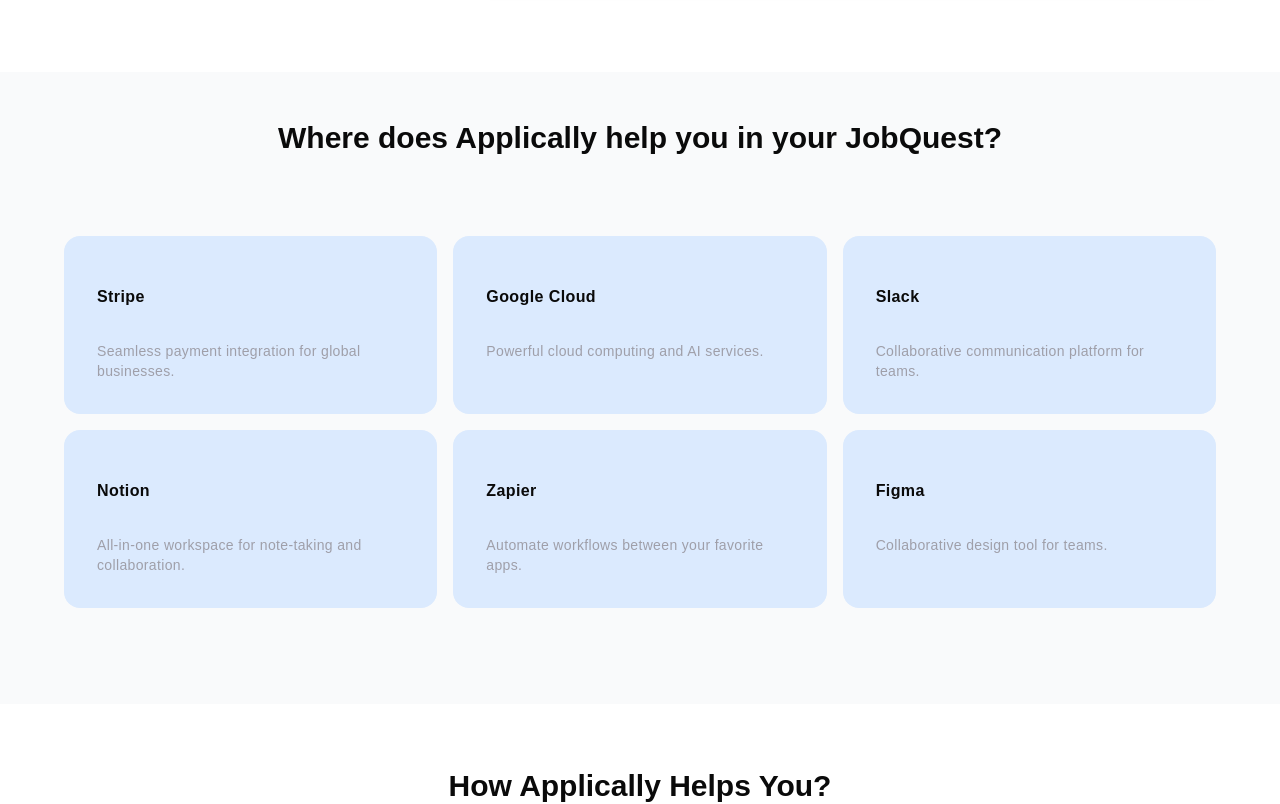
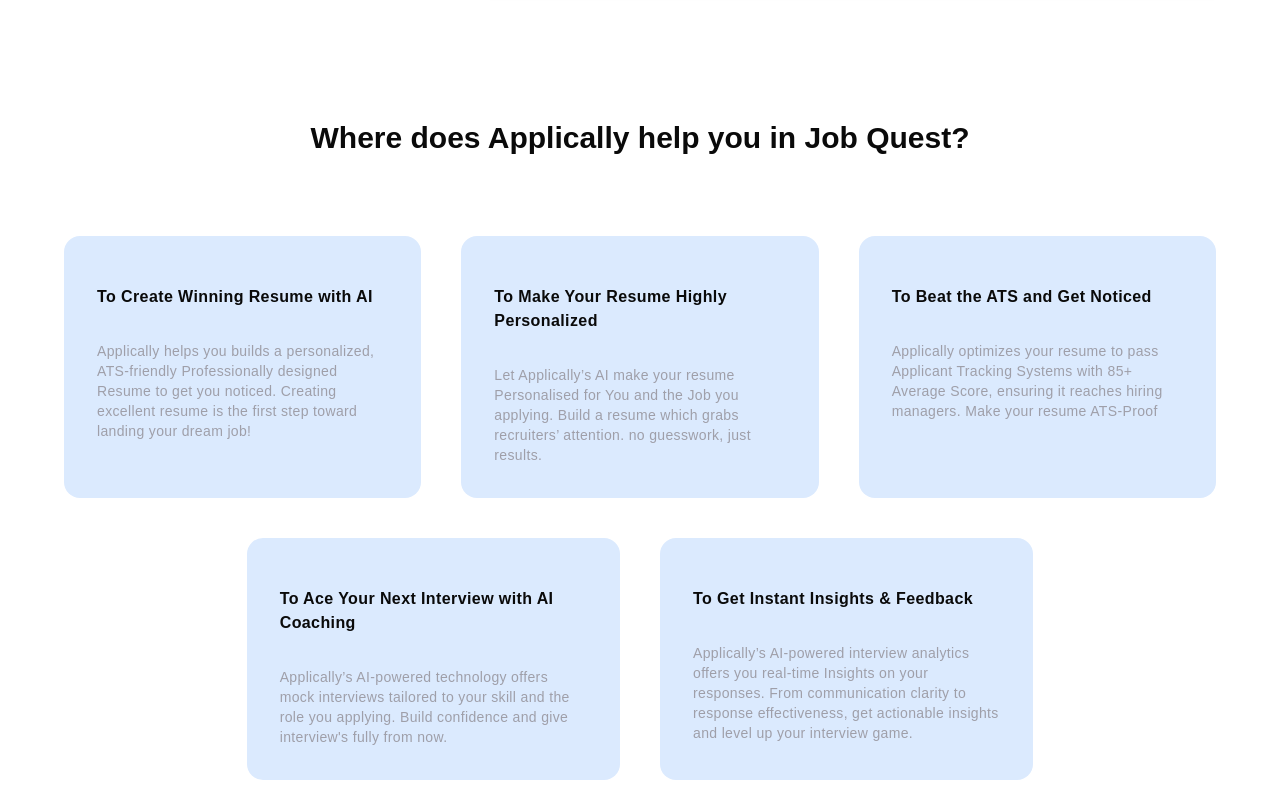
Before and after one commit to krishnapatil6446/Applically, a Next.js app: page / in a window 1280 px wide. Shown: the part 2460-3264 px from the top of the page. Built offline with nearby package versions, Linux system fonts and the light colour scheme.

Commit message:
cards added

```diff
--- a/app/component/BentoTest.tsx
+++ b/app/component/BentoTest.tsx
@@ -58,3 +58,4 @@ const items = [
     icon: <IconTableColumn className="h-4 w-4 text-neutral-500" />,
   },
 ];
+<BentoGrid/>
--- a/app/component/CardHover.tsx
+++ b/app/component/CardHover.tsx
@@ -18,25 +18,25 @@ export const HoverEffect = ({
 }) => {
   const [hoveredIndex, setHoveredIndex] = useState<number | null>(null);
 
+  // Ensure we only use 5 items
+  const displayItems = items.slice(0, 5);
+
   return (
-    <div
-      className={cn(
-        "grid grid-cols-1 md:grid-cols-2  lg:grid-cols-3  py-10",
-        className
-      )}
-    >
-      {items.map((item, idx) => (
+    <div className={cn("flex flex-col gap-6 py-10", className)}>
+      {/* First row with 3 cards */}
+      <div className="flex gap-6">
+        {displayItems.slice(0, 3).map((item, idx) => (
           <Link
             href={item?.link}
-          key={item?.link}
-          className="relative group  block p-2 h-full w-full"
+            key={`row1-${idx}`}
+            className="relative group block p-2 flex-1"
             onMouseEnter={() => setHoveredIndex(idx)}
             onMouseLeave={() => setHoveredIndex(null)}
           >
             <AnimatePresence>
               {hoveredIndex === idx && (
                 <motion.span
-                className="absolute inset-0 h-full w-full bg-neutral-200 dark:bg-slate-800/[0.8] block  rounded-3xl"
+                  className="absolute inset-0 h-full w-full bg-neutral-200 dark:bg-slate-800/[0.8] block rounded-3xl"
                   layoutId="hoverBackground"
                   initial={{ opacity: 0 }}
                   animate={{
@@ -56,6 +56,42 @@ export const HoverEffect = ({
             </Card>
           </Link>
         ))}
+      </div>
+
+      {/* Second row with 2 cards centered horizontally */}
+      <div className="flex justify-center gap-6">
+        {displayItems.slice(3, 5).map((item, idx) => (
+          <Link
+            href={item?.link}
+            key={`row2-${idx}`}
+            className="relative group block p-2 w-1/3"
+            onMouseEnter={() => setHoveredIndex(idx + 3)}
+            onMouseLeave={() => setHoveredIndex(null)}
+          >
+            <AnimatePresence>
+              {hoveredIndex === idx + 3 && (
+                <motion.span
+                  className="absolute inset-0 h-full w-full bg-neutral-200 dark:bg-slate-800/[0.8] block rounded-3xl"
+                  layoutId="hoverBackground"
+                  initial={{ opacity: 0 }}
+                  animate={{
+                    opacity: 1,
+                    transition: { duration: 0.15 },
+                  }}
+                  exit={{
+                    opacity: 0,
+                    transition: { duration: 0.15, delay: 0.2 },
+                  }}
+                />
+              )}
+            </AnimatePresence>
+            <Card>
+              <CardTitle>{item.title}</CardTitle>
+              <CardDescription>{item.description}</CardDescription>
+            </Card>
+          </Link>
+        ))}
+      </div>
     </div>
   );
 };
--- /dev/null
+++ b/app/component/InfiniteMovingCards.tsx
@@ -0,0 +1,117 @@
+"use client";
+
+import { cn } from "@/lib/utils";
+import React, { useEffect, useState } from "react";
+
+export const InfiniteMovingCards = ({
+  items,
+  direction = "left",
+  speed = "fast",
+  pauseOnHover = true,
+  className,
+}: {
+  items: {
+    quote: string;
+    name: string;
+    title: string;
+  }[];
+  direction?: "left" | "right";
+  speed?: "fast" | "normal" | "slow";
+  pauseOnHover?: boolean;
+  className?: string;
+}) => {
+  const containerRef = React.useRef<HTMLDivElement>(null);
+  const scrollerRef = React.useRef<HTMLUListElement>(null);
+
+  useEffect(() => {
+    addAnimation();
+  }, []);
+  const [start, setStart] = useState(false);
+  function addAnimation() {
+    if (containerRef.current && scrollerRef.current) {
+      const scrollerContent = Array.from(scrollerRef.current.children);
+
+      scrollerContent.forEach((item) => {
+        const duplicatedItem = item.cloneNode(true);
+        if (scrollerRef.current) {
+          scrollerRef.current.appendChild(duplicatedItem);
+        }
+      });
+
+      getDirection();
+      getSpeed();
+      setStart(true);
+    }
+  }
+  const getDirection = () => {
+    if (containerRef.current) {
+      if (direction === "left") {
+        containerRef.current.style.setProperty(
+          "--animation-direction",
+          "forwards"
+        );
+      } else {
+        containerRef.current.style.setProperty(
+          "--animation-direction",
+          "reverse"
+        );
+      }
+    }
+  };
+  const getSpeed = () => {
+    if (containerRef.current) {
+      if (speed === "fast") {
+        containerRef.current.style.setProperty("--animation-duration", "20s");
+      } else if (speed === "normal") {
+        containerRef.current.style.setProperty("--animation-duration", "40s");
+      } else {
+        containerRef.current.style.setProperty("--animation-duration", "80s");
+      }
+    }
+  };
+  return (
+    <div
+      ref={containerRef}
+      className={cn(
+        "scroller relative z-20 max-w-7xl overflow-hidden [mask-image:linear-gradient(to_right,transparent,white_20%,white_80%,transparent)]",
+        className
+      )}
+    >
+      <ul
+        ref={scrollerRef}
+        className={cn(
+          "flex w-max min-w-full shrink-0 flex-nowrap gap-4 py-4",
+          start && "animate-scroll",
+          pauseOnHover && "hover:[animation-play-state:paused]"
+        )}
+      >
+        {items.map((item, idx) => (
+          <li
+            className="relative w-[350px] max-w-full shrink-0 rounded-2xl border border-b-0 border-zinc-200 bg-[linear-gradient(180deg,#fafafa,#f5f5f5)] px-8 py-6 md:w-[450px] dark:border-zinc-700 dark:bg-[linear-gradient(180deg,#27272a,#18181b)]"
+            key={item.name}
+          >
+            <blockquote>
+              <div
+                aria-hidden="true"
+                className="user-select-none pointer-events-none absolute -top-0.5 -left-0.5 -z-1 h-[calc(100%_+_4px)] w-[calc(100%_+_4px)]"
+              ></div>
+              <span className="relative z-20 text-sm leading-[1.6] font-normal text-neutral-800 dark:text-gray-100">
+                {item.quote}
+              </span>
+              <div className="relative z-20 mt-6 flex flex-row items-center">
+                <span className="flex flex-col gap-1">
+                  <span className="text-sm leading-[1.6] font-normal text-neutral-500 dark:text-gray-400">
+                    {item.name}
+                  </span>
+                  <span className="text-sm leading-[1.6] font-normal text-neutral-500 dark:text-gray-400">
+                    {item.title}
+                  </span>
+                </span>
+              </div>
+            </blockquote>
+          </li>
+        ))}
+      </ul>
+    </div>
+  );
+};
--- a/app/globals.css
+++ b/app/globals.css
@@ -56,6 +56,16 @@ body {
 @media (max-width: 1200px) {
   .container {
     padding: 0 1rem;
+  }
+}
+
+@theme inline {
+  --animate-scroll: scroll var(--animation-duration, 40s) var(--animation-direction, forwards) linear infinite;
+
+  @keyframes scroll {
+    to {
+      transform: translate(calc(-50% - 0.5rem));
+    }
   }
 }
 
--- a/app/page.tsx
+++ b/app/page.tsx
@@ -9,6 +9,7 @@ import IntegrationsSection from "./component/IntegrationSection";
 // import { BentoGridItem } from "./component/Bentogrid";
 import { BentoGridSecondDemo } from "./component/BentoTest";
 //import { TextGenerateEffect } from "./component/TextGenerateEffect";
+import { InfiniteMovingCards } from "./component/InfiniteMovingCards";
 
 export default function Home() {
   const stickyScrollContent = [
@@ -83,51 +84,87 @@ export default function Home() {
     },
   ];
 
+  const testimonials = [
+    {
+      quote:
+        "Applically transformed my job search. I landed interviews at three top tech companies after just two weeks of preparation.",
+      name: "Sarah Johnson",
+      title: "Software Engineer at TechCorp",
+    },
+    {
+      quote:
+        "The AI interview practice sessions were incredibly realistic. I felt much more confident going into my actual interviews.",
+      name: "Michael Chen",
+      title: "Product Manager at StartupX",
+    },
+    {
+      quote:
+        "After struggling with interviews for months, Applically helped me identify my weak points and improve rapidly.",
+      name: "Emma Rodriguez",
+      title: "Data Scientist at AnalyticsPro",
+    },
+    {
+      quote:
+        "The personalized feedback after each practice interview was invaluable. I could see my improvement day by day.",
+      name: "David Kim",
+      title: "UX Designer at CreativeTech",
+    },
+    {
+      quote:
+        "I recommend Applically to all my friends looking for jobs. It's like having a personal interview coach available 24/7.",
+      name: "Alex Thompson",
+      title: "Marketing Manager at BrandBoost",
+    },
+  ];
+
   return (
     <div className="min-h-screen">
       <Hero />
       <TimelineSection />
 
       {/* Hover Effect Section */}
-      <section className="py-12 bg-gray-50">
+      <section className="py-12 ">
         <div className="container mx-auto px-4">
           <h2 className="text-3xl font-bold text-center mb-8">
-            Where does Applically help you in your JobQuest?
+            Where does Applically help you in Job Quest?
           </h2>
           <HoverEffect
             items={[
               {
-                title: "Stripe",
+                title: "To Create Winning Resume with AI",
                 description:
-                  "Seamless payment integration for global businesses.",
-                link: "https://stripe.com",
+                  "Applically helps you builds a personalized, ATS-friendly Professionally designed Resume to get you noticed. Creating excellent resume is the first step toward landing your dream job!",
+                link: "",
               },
               {
-                title: "Google Cloud",
-                description: "Powerful cloud computing and AI services.",
-                link: "https://cloud.google.com",
+                title: "To Make Your Resume Highly Personalized",
+                description:
+                  "Let Applically’s AI make your resume Personalised for You and the Job you applying. Build a resume which grabs recruiters’ attention. no guesswork, just results.",
+                link: "",
               },
               {
-                title: "Slack",
-                description: "Collaborative communication platform for teams.",
-                link: "https://slack.com",
+                title: "To Beat the ATS and Get Noticed",
+                description:
+                  "Applically optimizes your resume to pass Applicant Tracking Systems with 85+ Average Score, ensuring it reaches hiring managers. Make your resume ATS-Proof ",
+                link: "",
               },
               {
-                title: "Notion",
+                title: "To Ace Your Next Interview with AI Coaching",
                 description:
-                  "All-in-one workspace for note-taking and collaboration.",
-                link: "https://notion.so",
+                  "Applically’s AI-powered technology offers mock interviews tailored to your skill and the role you applying. Build confidence and give interview's fully from now. ",
+                link: "",
               },
               {
-                title: "Zapier",
-                description: "Automate workflows between your favorite apps.",
-                link: "https://zapier.com",
+                title: "To Get Instant Insights & Feedback",
+                description:
+                  "Applically’s AI-powered interview analytics offers you real-time Insights on your responses. From communication clarity to response effectiveness, get actionable insights and level up your interview game.",
+                link: "/",
               },
-              {
-                title: "Figma",
-                description: "Collaborative design tool for teams.",
-                link: "https://figma.com",
-              },
+              // {
+              //   title: "Figma",
+              //   description: "Collaborative design tool for teams.",
+              //   link: "https://figma.com",
+              // },
             ]}
           />
         </div>
@@ -163,7 +200,28 @@ export default function Home() {
       </section> */}
 
       <IntegrationsSection />
+
       <PricingSection />
+      {/* Testimonials Section with InfiniteMovingCards */}
+      <section className="py-16 ">
+        <div className="container mx-auto px-4">
+          <h2 className="text-3xl font-bold text-center mb-8">
+            What Our Users Say
+          </h2>
+          <InfiniteMovingCards
+            items={testimonials}
+            direction="left"
+            speed="normal"
+            pauseOnHover={true}
+          />
+          <InfiniteMovingCards
+            items={testimonials}
+            direction="left"
+            speed="normal"
+            pauseOnHover={true}
+          />
+        </div>
+      </section>
       <FAQSection />
     </div>
   );
```
Lines whose indentation alone changed are shown as unchanged.
